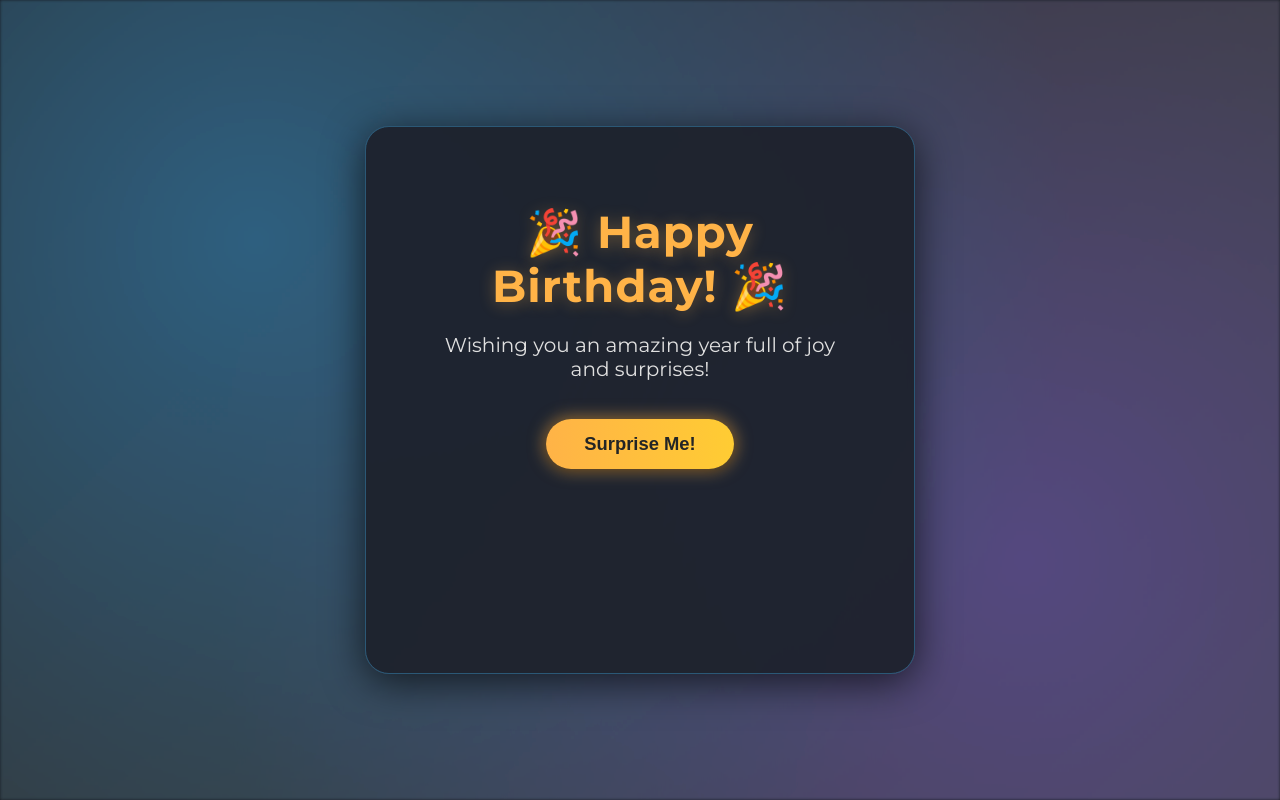
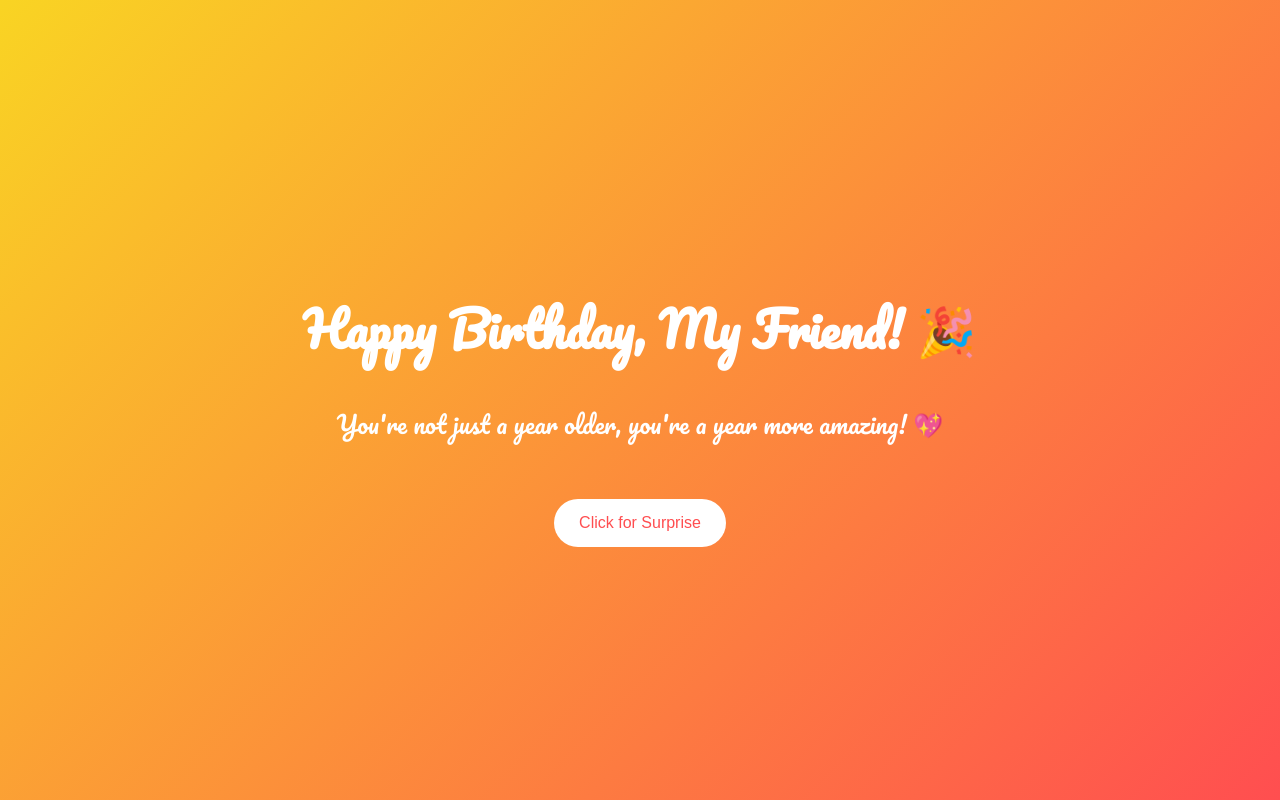
Before and after one commit to ametofpain/BirthdayOnlyForU, a plain HTML site: page index.html in a window 1280 px wide. Drawn offline with Linux system fonts and the light colour scheme.

Commit message:
Add files via upload

```diff
--- a/index.html
+++ b/index.html
@@ -1,20 +1,21 @@
 <!DOCTYPE html>
 <html lang="en">
 <head>
-    <meta charset="UTF-8">
-    <meta name="viewport" content="width=device-width, initial-scale=1.0">
-    <title>Happy Birthday!</title>
-    <link rel="stylesheet" href="style.css">
-    <link href="https://fonts.googleapis.com/css2?family=Montserrat:wght@700;400&display=swap" rel="stylesheet">
+  <meta charset="UTF-8" />
+  <meta name="viewport" content="width=device-width, initial-scale=1.0"/>
+  <title>Happy Birthday!</title>
+  <link rel="stylesheet" href="style.css" />
 </head>
 <body>
-    <div class="bg-anim"></div>
-    <div class="container">
-        <h1 class="fade-in">🎉 Happy Birthday! 🎉</h1>
-        <p class="fade-in delay-1">Wishing you an amazing year full of joy and surprises!</p>
-        <button id="surpriseBtn" class="glow-btn fade-in delay-2">Surprise Me!</button>
-        <div id="animationArea"></div>
+  <div class="container">
+    <h1 class="birthday-text">Happy Birthday, My Friend! 🎉</h1>
+    <p class="subtitle">You're not just a year older, you're a year more amazing! 💖</p>
+    <button class="surprise-button" onclick="showSurprise()">Click for Surprise</button>
+    <div class="surprise hidden">
+      <p class="gift-message">🎁 Your gift is... my friendship and this fancy website! 😄</p>
     </div>
-    <script src="script.js"></script>
+  </div>
+
+  <script src="script.js"></script>
 </body>
 </html>
--- a/script.js
+++ b/script.js
@@ -1,35 +1,4 @@
-document.getElementById('surpriseBtn').addEventListener('click', function() {
-    const area = document.getElementById('animationArea');
-    area.innerHTML = '';
-    // Confetti
-    for (let i = 0; i < 60; i++) {
-        const confetti = document.createElement('div');
-        confetti.className = 'confetti';
-        confetti.style.left = Math.random() * 90 + '%';
-        confetti.style.background = `hsl(${Math.random()*360}, 90%, 60%)`;
-        confetti.style.top = '-20px';
-        confetti.style.animationDelay = (Math.random() * 0.7) + 's';
-        area.appendChild(confetti);
-    }
-    // Firework text
-    const msg = document.createElement('div');
-    msg.textContent = 'You are awesome!';
-    msg.style.position = 'absolute';
-    msg.style.left = '50%';
-    msg.style.top = '50%';
-    msg.style.transform = 'translate(-50%, -50%) scale(0.7)';
-    msg.style.fontSize = '2rem';
-    msg.style.fontWeight = 'bold';
-    msg.style.color = '#ffb347';
-    msg.style.textShadow = '0 2px 16px #ffb34788, 0 2px 8px #000a';
-    msg.style.opacity = '0';
-    msg.style.transition = 'all 0.7s cubic-bezier(.5,1.8,.5,1)';
-    area.appendChild(msg);
-    setTimeout(() => {
-        msg.style.opacity = '1';
-        msg.style.transform = 'translate(-50%, -50%) scale(1)';
-    }, 900);
-    setTimeout(() => {
-        area.innerHTML = '';
-    }, 3200);
-});
+function showSurprise() {
+  const surprise = document.querySelector('.surprise');
+  surprise.classList.remove('hidden');
+}
--- a/style.css
+++ b/style.css
@@ -1,99 +1,74 @@
+@import url('https://fonts.googleapis.com/css2?family=Pacifico&display=swap');
+
 body {
-    background: #181c24;
-    min-height: 100vh;
   margin: 0;
-    font-family: 'Montserrat', 'Segoe UI', sans-serif;
+  padding: 0;
+  font-family: 'Pacifico', cursive;
+  background: linear-gradient(135deg, #f9d423 0%, #ff4e50 100%);
+  height: 100vh;
+  overflow: hidden;
   display: flex;
+  justify-content: center;
   align-items: center;
-    justify-content: center;
-    overflow: hidden;
 }
-.bg-anim {
-    position: fixed;
-    top: 0; left: 0; right: 0; bottom: 0;
-    z-index: 0;
-    pointer-events: none;
-    background: radial-gradient(circle at 20% 30%, #2b5876 0%, transparent 70%),
-                radial-gradient(circle at 80% 70%, #4e4376 0%, transparent 70%),
-                linear-gradient(135deg, #232526 0%, #414345 100%);
-    animation: bg-move 10s infinite alternate;
+
+.container {
+  text-align: center;
+  color: white;
+  animation: fadeIn 2s ease-in-out;
 }
-@keyframes bg-move {
-    0% { filter: blur(0px) brightness(1); }
-    100% { filter: blur(2px) brightness(1.1); }
+
+.birthday-text {
+  font-size: 3rem;
+  animation: popUp 1s ease forwards;
 }
-.container {
-    position: relative;
-    z-index: 1;
-    background: rgba(30, 34, 45, 0.95);
-    padding: 48px 64px;
-    border-radius: 24px;
-    box-shadow: 0 8px 40px 0 #000a;
-    text-align: center;
-    max-width: 420px;
-    width: 100%;
-    margin: 40px auto;
-    border: 1.5px solid #2b5876;
+
+.subtitle {
+  font-size: 1.5rem;
+  margin-top: 10px;
+  animation: fadeIn 2.5s ease-in-out;
 }
-h1 {
-    color: #ffb347;
-    font-size: 2.8rem;
-    margin-bottom: 16px;
-    letter-spacing: 1px;
-    text-shadow: 0 2px 16px #ffb34755;
+
+.surprise-button {
+  margin-top: 30px;
+  padding: 15px 25px;
+  background-color: white;
+  color: #ff4e50;
+  border: none;
+  border-radius: 30px;
+  font-size: 1rem;
+  cursor: pointer;
+  transition: all 0.3s ease;
+  animation: fadeIn 3s ease-in-out;
 }
-p {
-    color: #e0e0e0;
-    font-size: 1.25rem;
-    margin-bottom: 28px;
+
+.surprise-button:hover {
+  transform: scale(1.1);
+  background-color: #ffeaa7;
 }
-button.glow-btn {
-    background: linear-gradient(90deg, #ffb347 0%, #ffcc33 100%);
-    color: #232526;
-    border: none;
-    padding: 14px 38px;
-    border-radius: 32px;
-    font-size: 1.15rem;
-    font-weight: bold;
-    cursor: pointer;
-    margin-top: 10px;
-    box-shadow: 0 0 16px 2px #ffb34788, 0 2px 8px #000a;
-    transition: transform 0.2s, box-shadow 0.2s;
-    outline: none;
-    position: relative;
-    overflow: hidden;
+
+.surprise {
+  margin-top: 20px;
+  font-size: 1.2rem;
+  animation: fadeIn 2s ease-in-out;
 }
-button.glow-btn:hover {
-    transform: scale(1.07);
-    box-shadow: 0 0 32px 6px #ffb347cc, 0 2px 16px #000a;
+
+.hidden {
+  display: none;
 }
-#animationArea {
-    margin-top: 36px;
-    min-height: 120px;
-    position: relative;
-    z-index: 2;
+
+@keyframes fadeIn {
+  from { opacity: 0; }
+  to { opacity: 1; }
 }
-.confetti {
-    position: absolute;
-    width: 14px;
-    height: 14px;
-    border-radius: 50%;
-    opacity: 0.85;
-    animation: confetti-fall 2.2s cubic-bezier(.5,1.8,.5,1) forwards;
-}
-@keyframes confetti-fall {
-    to {
-        transform: translateY(420px) rotate(720deg);
+
+@keyframes popUp {
+  0% {
+    transform: scale(0.3);
     opacity: 0;
   }
+  100% {
+    transform: scale(1);
+    opacity: 1;
   }
-.fade-in {
-    opacity: 0;
-    animation: fadeIn 1.2s forwards;
 }
-.fade-in.delay-1 { animation-delay: 0.5s; }
-.fade-in.delay-2 { animation-delay: 1s; }
-@keyframes fadeIn {
-    to { opacity: 1; }
-}
-::-webkit-scrollbar { width: 0; }
```
Lines whose indentation alone changed are shown as unchanged.
